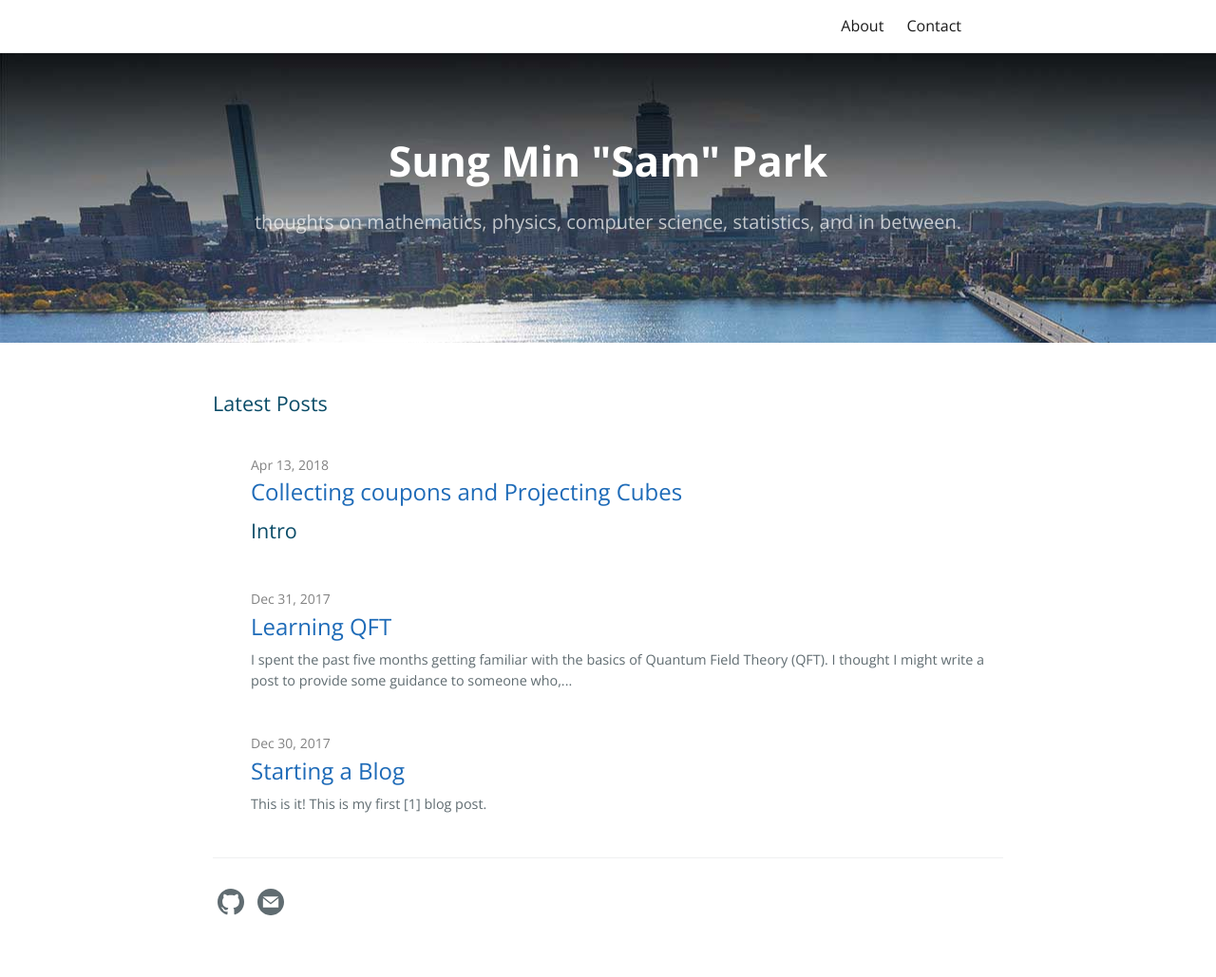
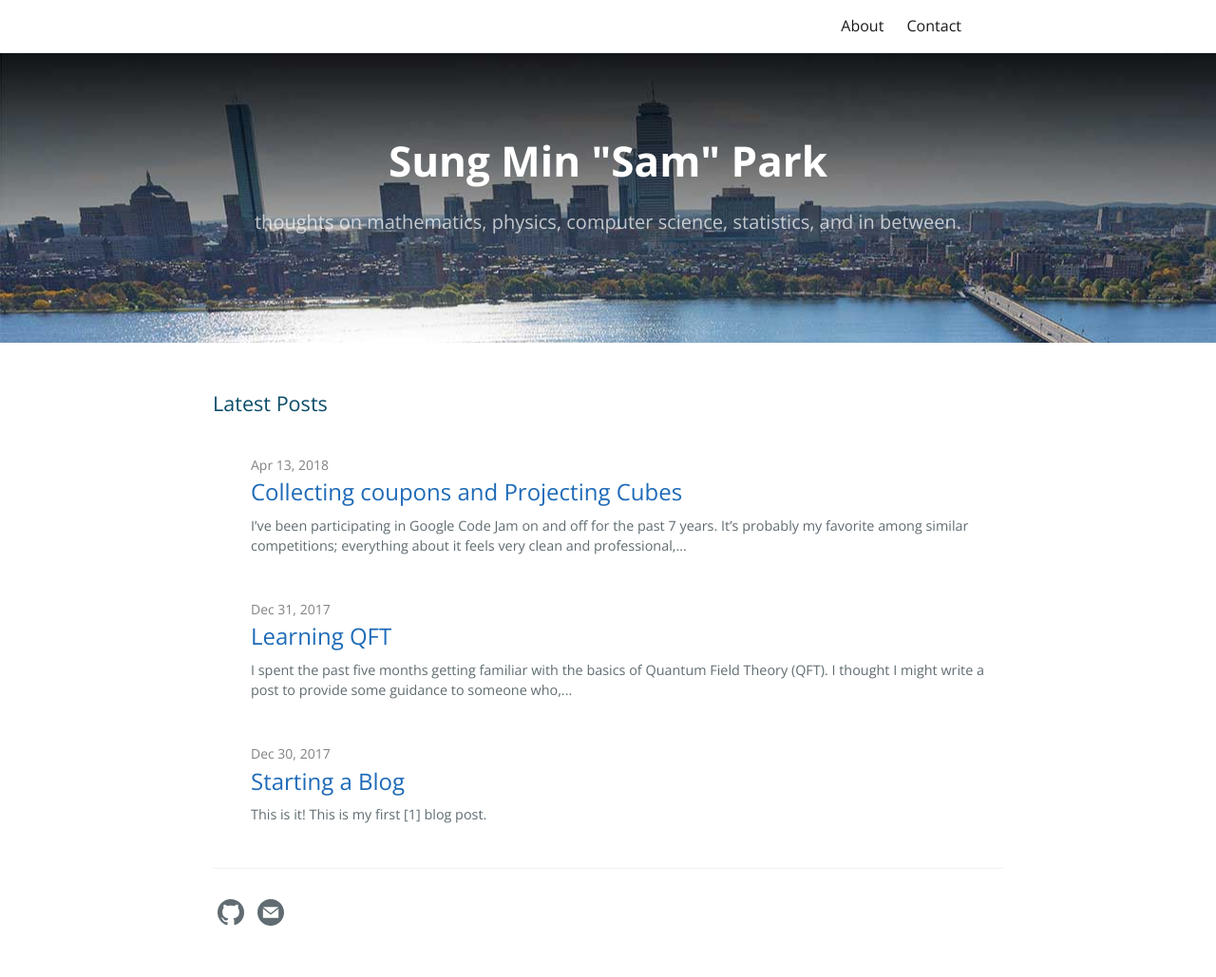
Before and after one commit to sung-max/sung-max.github.io, a Jekyll site: the page built from index.md, in a window 1280 px wide. Shown: the whole page at 95% size. Built offline with Jekyll 4.4.1, drawn with Linux system fonts in a browser that asks for light colours.

Commit message:
Update 2018-04-13-GCJ-2018-QR-Commentary.markdown

```diff
--- a/_posts/2018-04-13-GCJ-2018-QR-Commentary.markdown
+++ b/_posts/2018-04-13-GCJ-2018-QR-Commentary.markdown
@@ -7,10 +7,8 @@
 comments: true
 published: true
 uid: 20180413
-permalink: /GCJ-2018-QR-commentary
+permalink: /coupons-and-cubes
 ---
-
-## Intro
 
 I've been participating in Google Code Jam on and off for the past 7 years. It's probably my favorite among similar competitions;
 everything about it feels very clean and professional, from the UI to the clean solutions that are possible. I also particularly like the separation between small and larget inputs.
@@ -18,6 +16,7 @@
 Despite being physicially limited this year (I didn't have access to my own computer or local storage),
 I ended up participating in the qualification round as the new interface
 made it much easier for me to participate from my army base. Overhearing some of my bunkmates discussing the problems made me curious too.
+
 -------
 
 ## Overview
```
